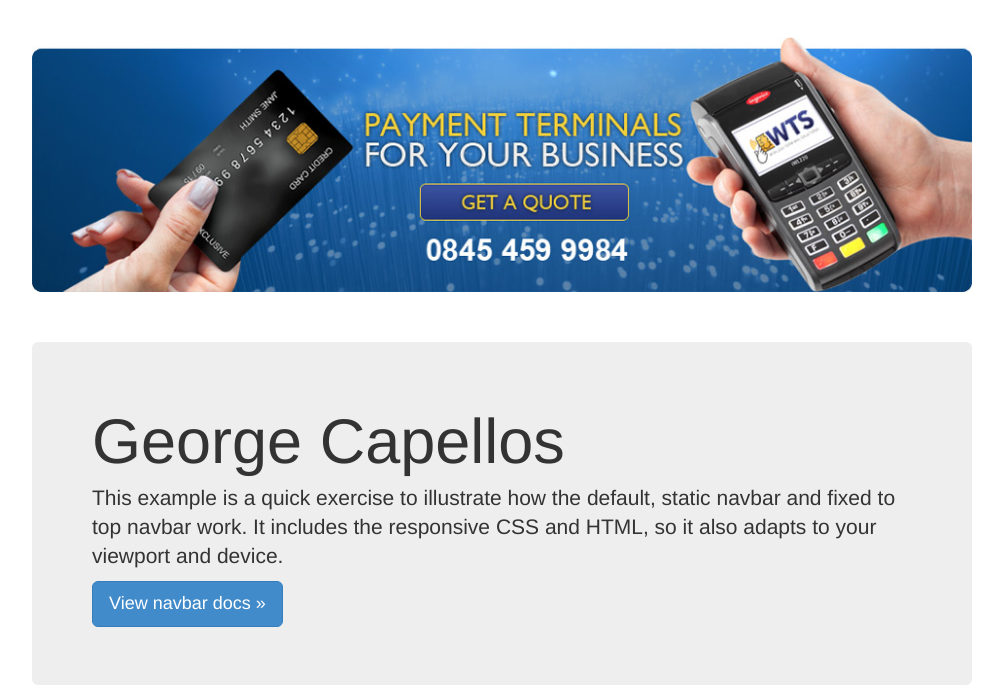
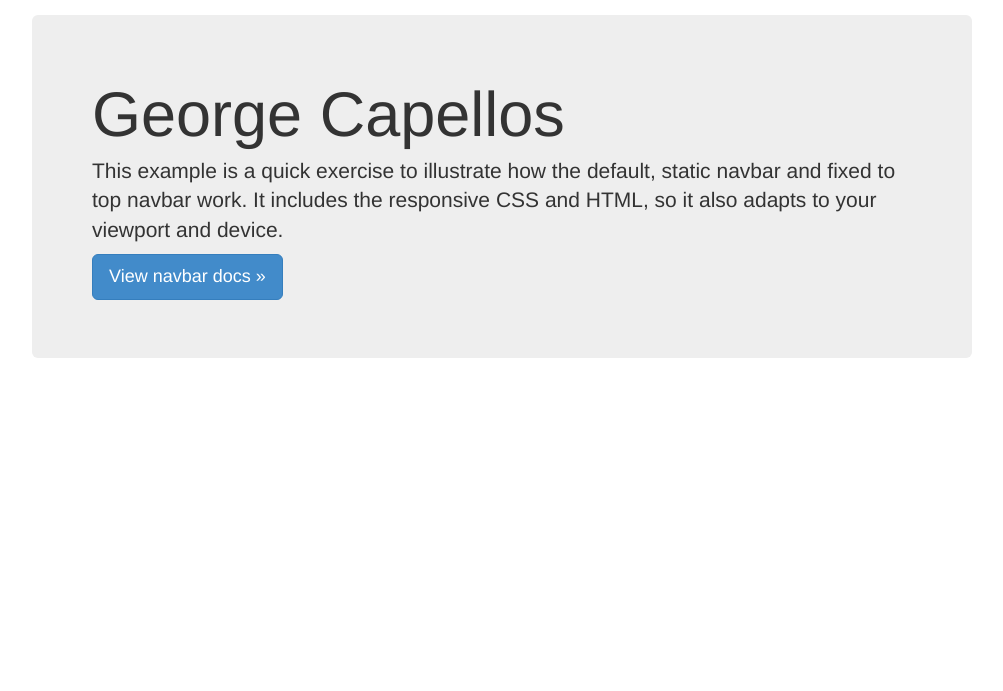
Before and after one commit to Gcapelo/wts, a website: page app/index.html in a window 1280 px wide. Shown: the part 109-800 px from the top of the page, without its empty margins (138-1141 px from the left). Drawn offline with nearby package versions, Linux system fonts and the light colour scheme.

Commit message:
Home page hero image removed

```diff
--- a/app/index.html
+++ b/app/index.html
@@ -86,15 +86,15 @@
       </div>
 
 
-
+    <!-- hero image removed for now
       <div class="container-fluid wtsHero">
         <div class="row">
           <div class="col-lg-12">
             <image src="images/homehero.jpg" class="img-responsive"/>
           </div>
         </div>
-      </div
-
+      </div>
+ -->
       <!-- Main component for a primary marketing message or call to action -->
       <div class="jumbotron">
         <h1>George Capellos</h1>
```
